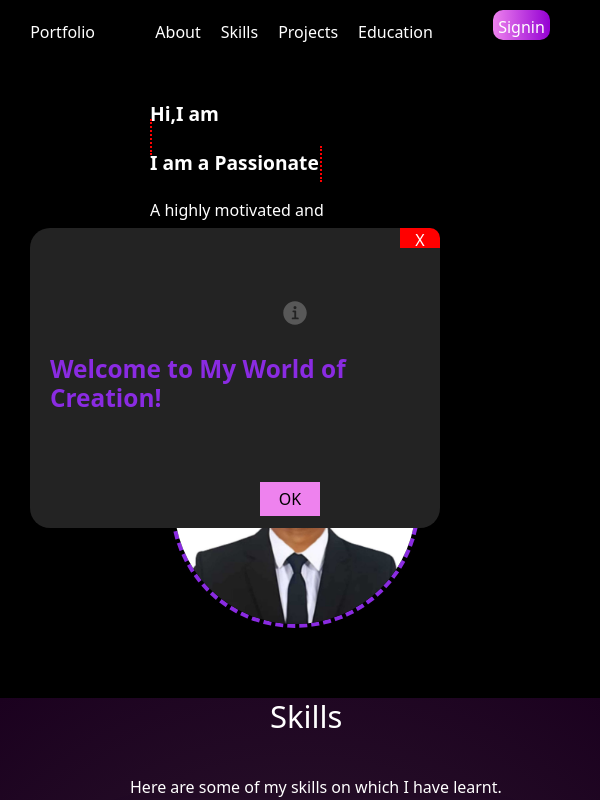
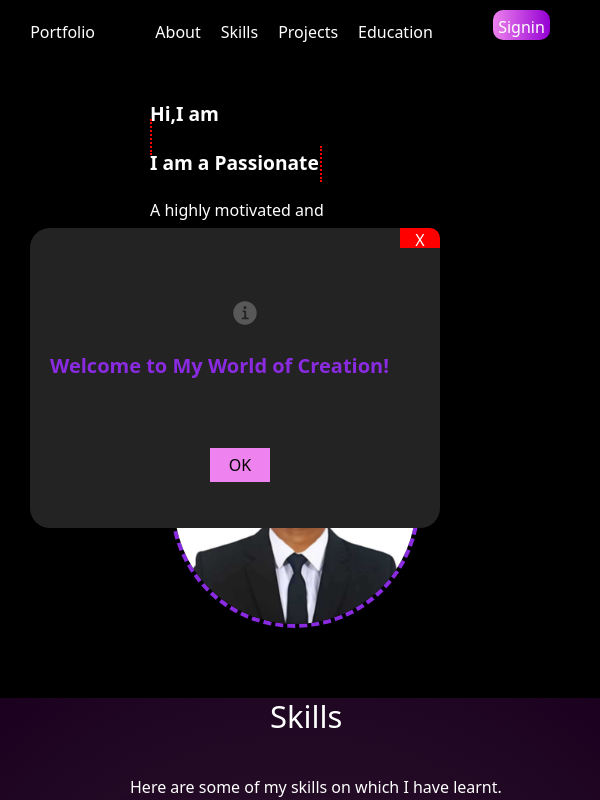
Before and after one commit to Nivash23/NewPortfoliofrontend, a React (Vite) app: page / in a window 600 px wide. Shown: the top 800 px of the page. Built offline with nearby package versions, Linux system fonts and the light colour scheme.

Commit message:
Portfoliofrontend1.

```diff
--- a/style/index.css
+++ b/style/index.css
@@ -111,7 +111,7 @@ i{
 }
 #impressionboxcontainer{
   background-color: rgb(35, 35, 35);
-  width:410px;
+  width:500px;
   height:300px;
   position: fixed;
   margin:-400px 0px 0px 0px;
@@ -144,7 +144,7 @@ i{
   height:20px;
   background-color: red;
   text-align: center;
-  margin-left: 370px;
+  margin-left: 460px;
   border-top-right-radius: 10px;
   transition: 0.5s;
   cursor: pointer;
@@ -652,6 +652,7 @@ table{
   background-color:black ;
   cursor: pointer;
 }
+
 #socialmedias i:active{
   color:blue;
 }
@@ -719,6 +720,32 @@ table{
   }
 }
 
+@media (min-width:400px ) and (max-width:600px)
+{
+  #impressionboxcontainer{
+    width:410px;
+  }
+  #impressionboxcontainer h3{
+    font-size: 20px;
+  }
+  #iicon{
+    margin-left: 200px;
+  }
+  #impok{
+    margin-left: 180px;
+  }
+  #impressionboxcontainer:hover{
+  width:415px;
+  height:307px;
+  #ixclose{
+    width:45px;
+    /* height:25px; */
+  }
+}
+#ixclose{
+  margin-left: 370px;
+}
+}
 @media (min-width:600px) and (max-width:850px)
 {
 #navigationbar{
```
